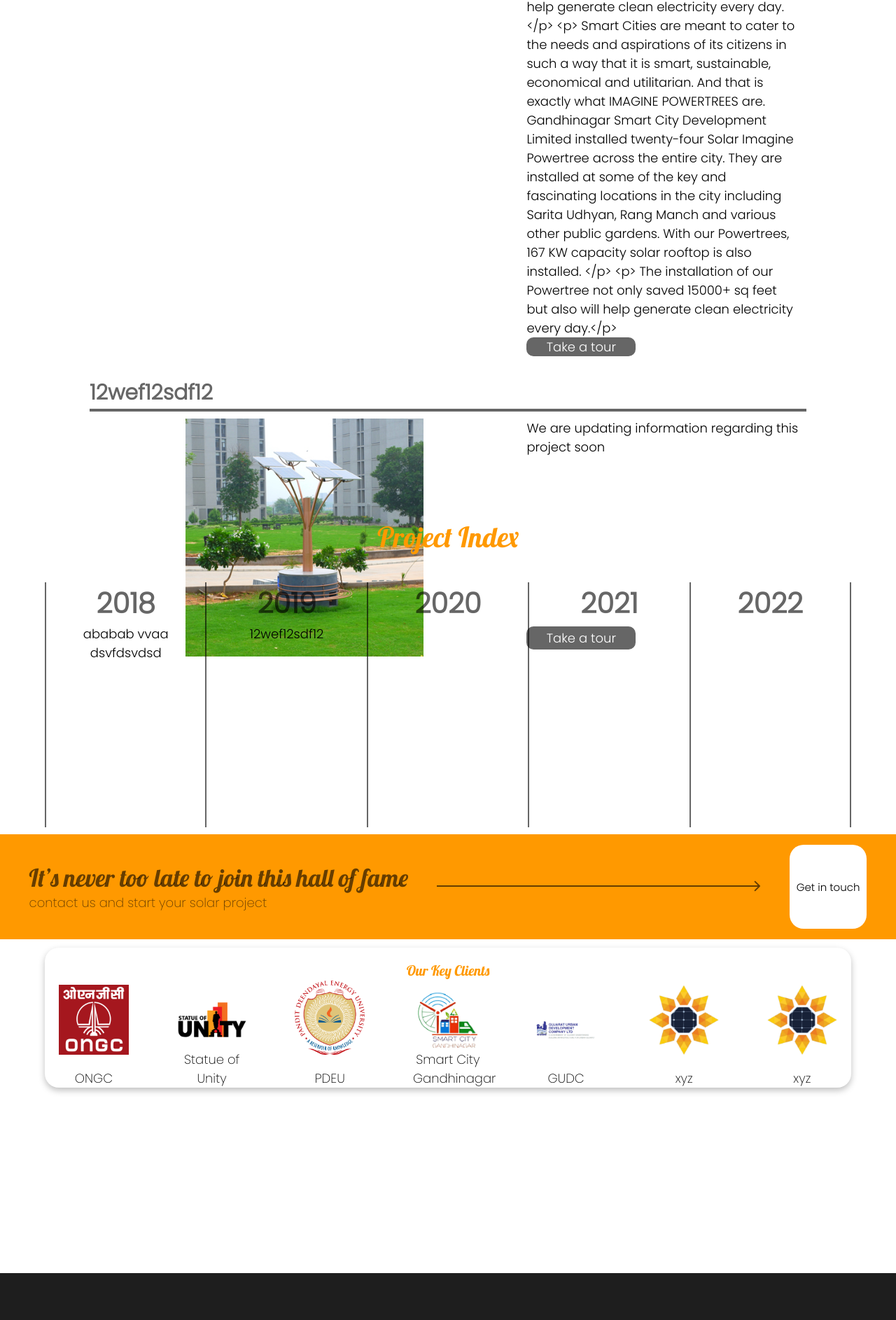
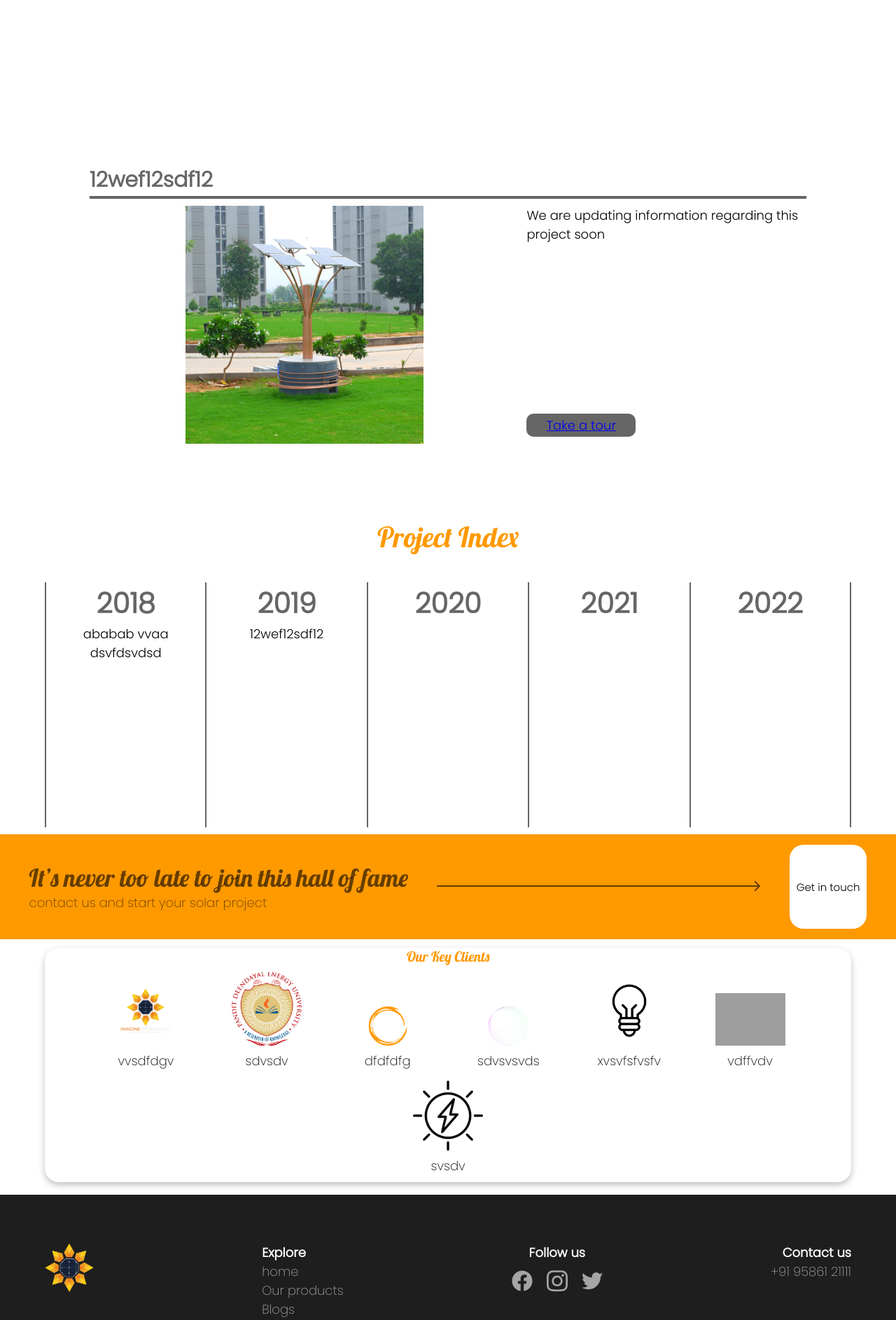
Before and after one commit to vidit-od/Imagine-Powertree, a Django app: page /project in a window 1280 px wide. Shown: the part 1338-3224 px from the top of the page at 70% size. Run offline with Django 4.2, Linux system fonts and the light colour scheme; data comes from the database, SQL or seed files in the repository; both versions use the stored data as it was after the commit; grey boxes are pictures that could not be loaded.

Commit message:
project integrated with backend

```diff
--- a/code/full stack/Imagine_Powertree/Imagine_Powertree/urls.py
+++ b/code/full stack/Imagine_Powertree/Imagine_Powertree/urls.py
@@ -21,5 +21,5 @@
 
 urlpatterns = [
     path('admin/', admin.site.urls),
-    path('',include('app.urls'))
+    path('',include('app.urls')),
 ]+ static(settings.MEDIA_URL, document_root=settings.MEDIA_ROOT)
--- a/code/full stack/Imagine_Powertree/app/models.py
+++ b/code/full stack/Imagine_Powertree/app/models.py
@@ -77,7 +77,7 @@
 class projects(models.Model):
     project_name = models.CharField(max_length=200, blank=False, null=False)
     image = models.ImageField(upload_to='projects/',  height_field=None, width_field=None ,blank=False ,null=False)
-    desc = models.CharField(max_length=2000, blank=False, null=False, default="We are updating information regarding this project soon")
+    desc = models.TextField(max_length=2000, blank=False, null=False, default="We are updating information regarding this project soon")
     location = models.CharField(max_length=200, blank=True, null=True)
     year_of_project = models.IntegerField(blank=True,null=True)
 
--- a/code/full stack/Imagine_Powertree/app/urls.py
+++ b/code/full stack/Imagine_Powertree/app/urls.py
@@ -7,5 +7,6 @@
     path('aboutus',views.aboutus, name="aboutus"),
     path("whats_new", views.whats_new, name="whats_new"),
     path("product", views.product, name="product"),
-    path('project',views.project, name="project")
+    path('project',views.project, name="project"),
+    path('project/<int:pk>',views.project_details,name='project_detail'),
 ]
--- a/code/full stack/Imagine_Powertree/app/views.py
+++ b/code/full stack/Imagine_Powertree/app/views.py
@@ -4,7 +4,7 @@
 from django.contrib import messages
 from datetime import datetime
 from django.urls import reverse
-from .models import reserve as reserve_model,why_powertree as why_model,team, products,advisory_board,image_gallery,key_clients,supported_by,projects
+from .models import reserve as reserve_model,why_powertree as why_model,team, products,advisory_board,image_gallery,key_clients,supported_by,projects,products_usedin_project
 import os
 from django.conf import settings
 import random
@@ -65,4 +65,16 @@
     images = image_gallery.objects.all()
     all_projects = projects.objects.all()
     top_two = projects.objects.all()[:2]
-    return render(request, "project.html", {'images':images , "projects":all_projects, "top":top_two})
+    all_clients =key_clients.objects.all()
+    return render(request, "project.html", {'images':images , "projects":all_projects, "top":top_two, "clients": all_clients})
+
+def project_details(request,pk):
+    project_detail = projects.objects.get(id=pk)
+    all_products = products_usedin_project.objects.all()
+    product = list()
+    count =0
+    for i in all_products:
+        if i.project_id == project_detail:
+            product.insert(count, i)
+            count = count+1
+    return render(request, "project_details.html" , {"project" : project_detail, "products" : product , 'count':count})
--- a/code/full stack/Imagine_Powertree/static/project.css
+++ b/code/full stack/Imagine_Powertree/static/project.css
@@ -283,21 +283,18 @@
     position: absolute;
     top: 360%;
     width: 100%;
-    height: 60%;
     overflow: hidden;
 }
 .key_client{
     box-shadow:0px 4px 10px rgba(0, 0, 0, 0.25);
     backdrop-filter: blur(2px);
-    padding: 20px;
     margin: auto;
     margin-top: 15px;
-    margin-bottom: 0px;
+    margin-bottom: 20px;
     width: 90%;
     text-align: center;
     border-radius: 20px;
     overflow: visible;
-    height: 200px;
 }
 .key_client .title{
     font-family: 'lobster';
@@ -309,8 +306,23 @@
     flex-direction: row;
     justify-content: space-between;
     font-weight: 200;
+    margin: auto;
     margin-top: 10px;
     width: 91%;
+    position: relative;
+    flex-wrap: wrap;
+    justify-content: space-evenly;
+}
+.key_client .cards .Clients {
+    position: relative;
+    width: 100px;
+    height: 140px;
+    overflow: hidden;
+    display: flex;
+    justify-content: center;
+    margin: 30px;
+    margin-top: 0px;
+    margin-bottom: 10px;
 }
 .key_client .cards .Clients .name{
     position: absolute;
--- a/code/full stack/Imagine_Powertree/templates/project.html
+++ b/code/full stack/Imagine_Powertree/templates/project.html
@@ -61,8 +61,8 @@
                     <img src='{{ project.image.url }}' alt="" srcset="">
                 </div>
                 <div class="text">
-                    <div class="desc"> {{ project.desc }}</div>
-                    <div class="button"> Take a tour</div>
+                    <div class="desc"> {{ project.desc|truncatewords:30}}</div>
+                    <div class="button"> <a href="project/{{ project.pk }}">Take a tour</a></div>
                 </div>
             </div>
         </div>
@@ -146,34 +146,12 @@
     <div class="key_client">
         <div class="title">Our Key Clients</div>
         <div class="cards">
+            {% for client in clients %}
             <div class="Clients">
-                <div class="logo"><img src='{% static "images/10.png" %}' alt=""></div>
-                <div class="name">ONGC</div>
+                <div class="logo"><img src='{{ client.image.url }}' alt=""></div>
+                <div class="name">{{ client.name }}</div>
             </div>
-            <div class="Clients">
-                <div class="logo"><img src='{% static "images/16.png" %}' alt=""></div>
-                <div class="name">Statue of Unity</div>
-            </div>
-            <div class="Clients">
-                <div class="logo"><img src='{% static "images/15.png" %}' alt=""></div>
-                <div class="name">PDEU</div>
-            </div>
-            <div class="Clients">
-                <div class="logo"><img src='{% static "images/11.png" %}' alt=""></div>
-                <div class="name">Smart City Gandhinagar</div>
-            </div>
-            <div class="Clients">
-                <div class="logo"><img src='{% static "images/13.png" %}' alt=""></div>
-                <div class="name">GUDC</div>
-            </div>
-            <div class="Clients">
-                <div class="logo"><img src='{% static "images/19.png" %}' alt=""></div>
-                <div class="name">xyz</div>
-            </div>
-            <div class="Clients">
-                <div class="logo"><img src='{% static "images/19.png" %}' alt=""></div>
-                <div class="name">xyz</div>
-            </div>
+            {% endfor %}
         </div>
     </div>
     </div>
```
Also changed, not shown: code/full stack/Imagine_Powertree/static/project_details.css (added, +97 -0 lines), code/full stack/Imagine_Powertree/static/project_details.js (added, +8 -0 lines), code/full stack/Imagine_Powertree/templates/project_details.html (added, +57 -0 lines), code/full stack/Imagine_Powertree/Imagine_Powertree/asgi.py (line endings or trailing spaces), code/full stack/Imagine_Powertree/db.sqlite3, code/full stack/Imagine_Powertree/favicon.ico (added).
